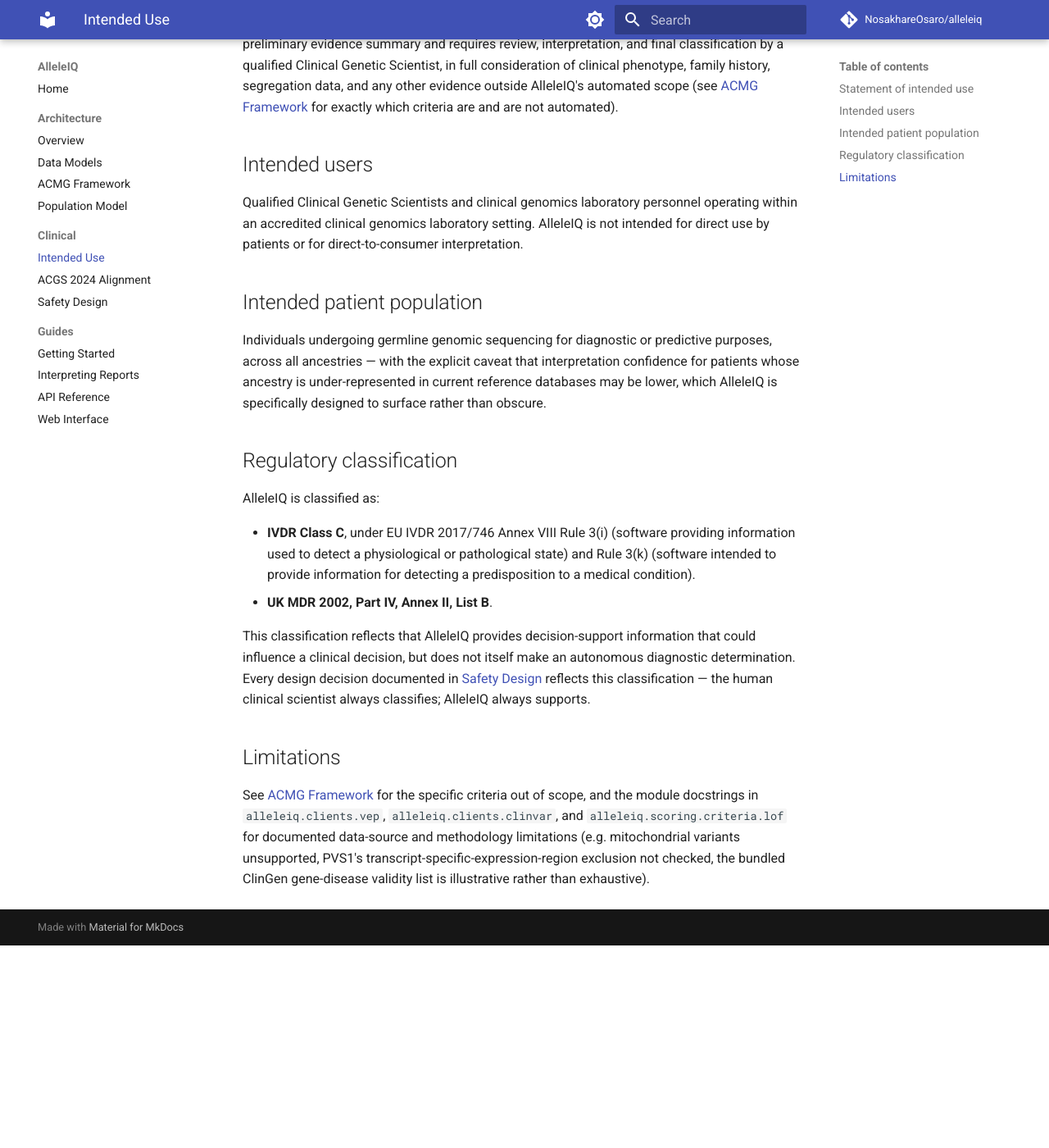
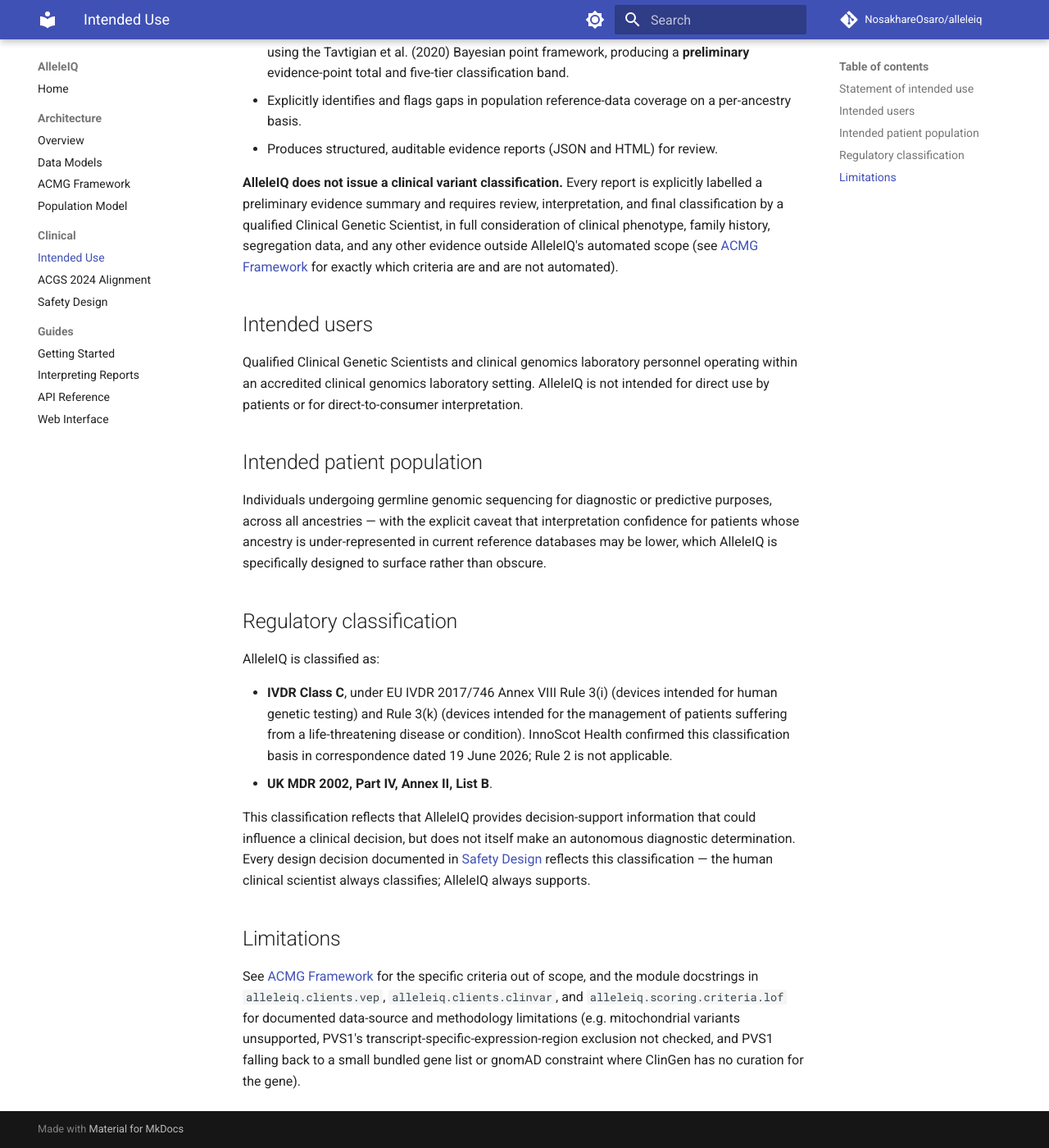
Before and after one commit to NosakhareOsaro/alleleiq, an MkDocs documentation site: the page built from docs/clinical/intended-use.md, in a window 1280 px wide and 1400 px high, scrolled down 644 px. Shown: the whole window at 82% size. Built offline with MkDocs 1.6.1 and Material for MkDocs 9.7.7, drawn with Linux system fonts in a browser that asks for light colours; comment, search, counter and statistics services are not loaded; before the commit the page ends 1797 px from its top, so only the background shows below that; some of the changed text lies outside the part shown.

Commit message:
docs: align intended-use page with AIQ-REG-001 v0.2
Rename the document ID from ALQ-REG-001 to AIQ-REG-001 and record the
document (0.2) and software (0.2.0) versions separately. Correct the
Rule 3(k) description to the management of patients with life-threatening
diseases, and record InnoScot Health's 19 June 2026 confirmation of the
Rule 3(i)/3(k) basis. Update the evidence sources to match v0.2.0 (local
REVEL, ClinGen snapshots, UniProt) and note that the full statement's
broader scope is not yet implemented.

```diff
--- a/docs/clinical/intended-use.md
+++ b/docs/clinical/intended-use.md
@@ -1,8 +1,15 @@
 # Intended Use Statement
 
-**Document ID:** ALQ-REG-001
+**Document ID:** AIQ-REG-001 (summary)
 **Product:** AlleleIQ
-**Version:** 0.1.0-alpha
+**Document version:** 0.2 (draft)
+**Software version:** 0.2.0
+
+This page summarises the Intended Use Statement AIQ-REG-001 v0.2, which
+is maintained as a separate controlled document. It describes what the
+v0.2.0 software actually implements; where the full statement covers
+broader scope (for example CNV interpretation or literature evidence),
+that scope is not yet implemented here.
 
 ## Statement of intended use
 
@@ -11,8 +18,11 @@ qualified Clinical Genetic Scientists in the interpretation of germline
 genomic variants identified through next-generation sequencing. AlleleIQ:
 
 - Aggregates population frequency evidence (gnomAD v4), in silico
-  predictive evidence (REVEL, SpliceAI via Ensembl VEP), and curated
-  variant classification evidence (ClinVar) for a given variant.
+  predictive evidence (REVEL, from a local index or via Ensembl VEP, and
+  SpliceAI via Ensembl VEP), curated variant classification evidence
+  (ClinVar), gene-level curation (bundled ClinGen Gene-Disease Validity
+  and Dosage Sensitivity snapshots), and protein domain annotations
+  (UniProt) for a given variant.
 - Applies a defined subset of ACMG/AMP evidence criteria — as codified
   by ACGS 2024 — using the Tavtigian et al. (2020) Bayesian point
   framework, producing a **preliminary** evidence-point total and
@@ -51,9 +61,11 @@ AlleleIQ is specifically designed to surface rather than obscure.
 AlleleIQ is classified as:
 
 - **IVDR Class C**, under EU IVDR 2017/746 Annex VIII Rule 3(i)
-  (software providing information used to detect a physiological or
-  pathological state) and Rule 3(k) (software intended to provide
-  information for detecting a predisposition to a medical condition).
+  (devices intended for human genetic testing) and Rule 3(k) (devices
+  intended for the management of patients suffering from a
+  life-threatening disease or condition). InnoScot Health confirmed this
+  classification basis in correspondence dated 19 June 2026; Rule 2 is
+  not applicable.
 - **UK MDR 2002, Part IV, Annex II, List B**.
 
 This classification reflects that AlleleIQ provides decision-support
@@ -70,6 +82,6 @@ criteria out of scope, and the module docstrings in
 `alleleiq.clients.vep`, `alleleiq.clients.clinvar`, and
 `alleleiq.scoring.criteria.lof` for documented data-source and
 methodology limitations (e.g. mitochondrial variants unsupported,
-PVS1's transcript-specific-expression-region exclusion not checked, the
-bundled ClinGen gene-disease validity list is illustrative rather than
-exhaustive).
+PVS1's transcript-specific-expression-region exclusion not checked, and
+PVS1 falling back to a small bundled gene list or gnomAD constraint
+where ClinGen has no curation for the gene).
```
